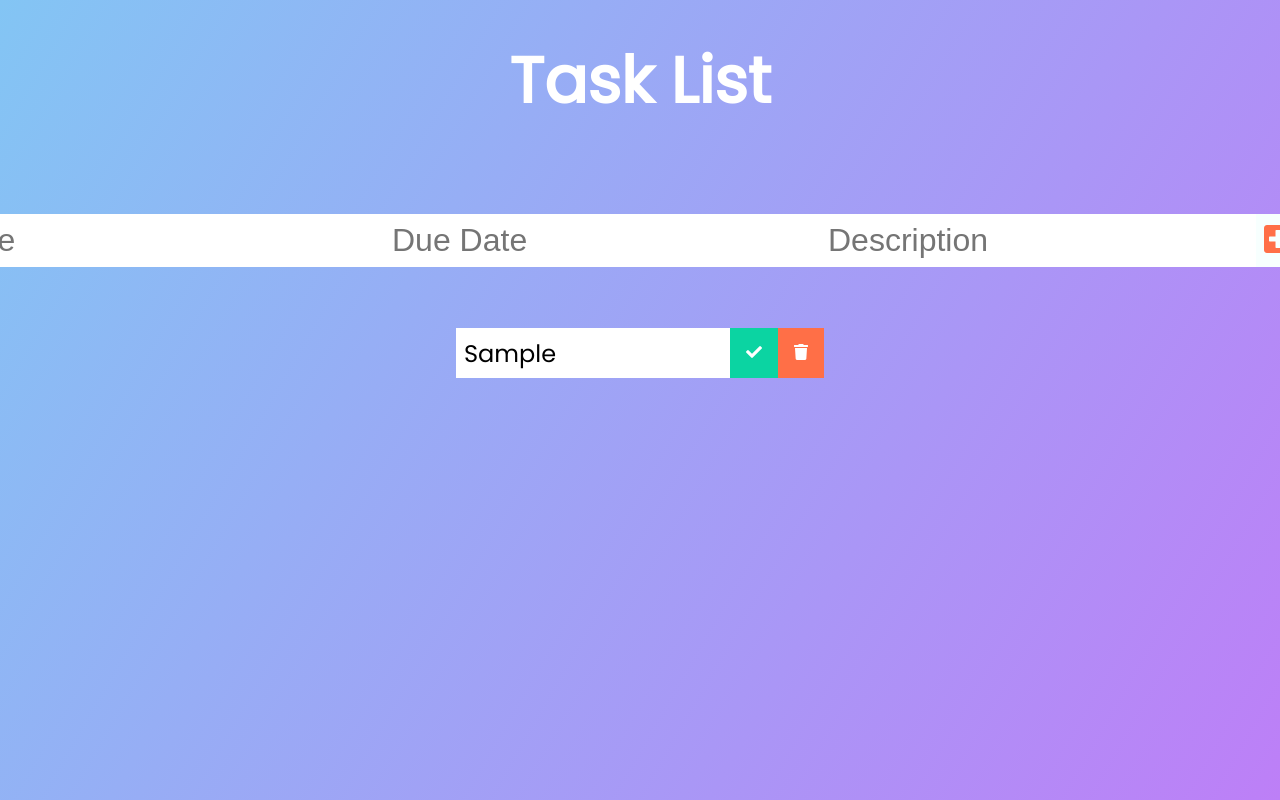
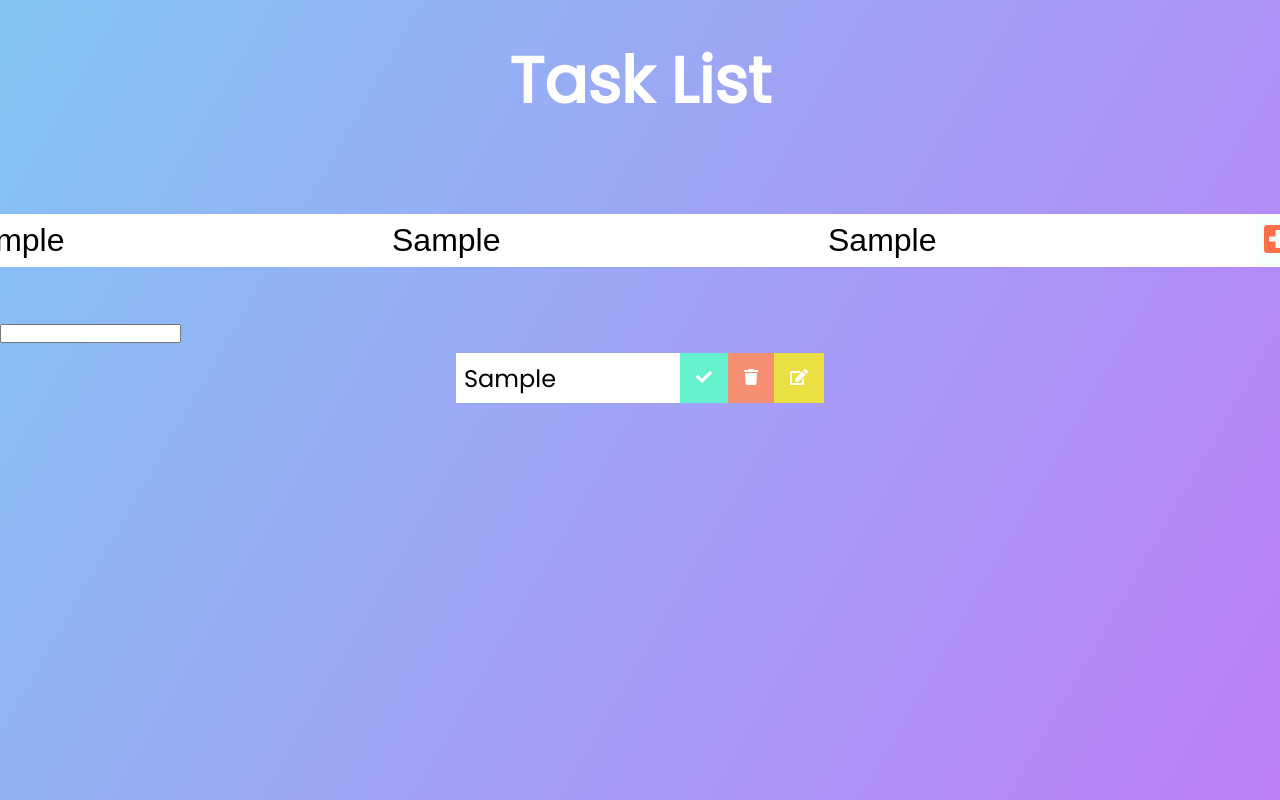
Before and after one commit to jesdone/jesd-todo-list, a React (Create React App) app: page / in a window 1280 px wide. Both pictures are taken after typing "Sample", "Sample", "Sample" into the empty fields and a click on the button 1278 px from the left and 240 px from the top of the page. Built offline with nearby package versions, Linux system fonts and the light colour scheme.

Commit message:
Everything except the edit

```diff
--- a/src/App.css
+++ b/src/App.css
@@ -69,7 +69,7 @@ form button:hover {
 .complete-btn,
 .edit-btn
 {
-  background: #ff6f47;
+  background: #f68e71;
   color: white;
   border: none;
   padding: 1rem;
@@ -77,7 +77,7 @@ form button:hover {
   font-size: 1rem;
 }
 .complete-btn {
-  background: rgb(11, 212, 162);
+  background: rgb(102, 241, 207);
 }
 .edit-btn {
   background: rgb(235, 224, 67);
@@ -120,7 +120,7 @@ select {
   overflow: hidden;
 }
 select {
-  color: #ff6f47;
+  color: #f38b6e;
   font-family: "Poppins", sans-serif;
   cursor: pointer;
   width: 12rem;
--- a/src/App.js
+++ b/src/App.js
@@ -2,11 +2,17 @@ import React, {useState, useEffect} from "react";
 import "./App.css"
 import Form from "./components/Form";
 import TodoList from "./components/TodoList";
+import CustomInput from "./components/CustomInput";
+
 
 function App(){
 
   //State
-  const [inputText, setInputText] = useState("");
+  const [formData, setFormData] = useState({
+    title: "",
+    duedate:"",
+    description:"",
+  });
   const [todos, setTodos] = useState([]);
   const [status, setStatus] = useState('all');
   const [filteredTodos, setFilteredTodos] = useState([]);
@@ -36,6 +42,19 @@ function App(){
     }
   }
 
+  const handleInputChange = (e) => {
+    const {title, value} = e.target;
+    setFormData((prevFormData) => ({
+      ...prevFormData,
+      [title]: value,
+    }));
+  };
+
+  const handleSubmit = (e) => {
+    e.preventDefault();
+    console.log(formData);
+  }
+
   //Save to Local
   const saveLocalTodos = () => {
       localStorage.setItem('todos', JSON.stringify(todos))
@@ -56,13 +75,20 @@ return(
   <h1>Task List</h1>
   </header>
 <Form
-inputText={inputText}
+formData={formData}
 todos={todos}
 setTodos={setTodos}
-setInputText={setInputText}
+setFormData={setFormData}
 setStatus={setStatus}
+handleInputChange={handleInputChange}
+handleSubmit={handleSubmit}
 />
-<TodoList filteredTodos={filteredTodos}
+<CustomInput />
+
+<TodoList
+formData={formData}
+setFormData={setFormData}
+filteredTodos={filteredTodos}
 setTodos={setTodos}
 todos={todos}
 />
--- /dev/null
+++ b/src/components/CustomInput.js
@@ -0,0 +1,17 @@
+import React from 'react'
+
+const CustomInput = ({...props}) => {
+  return (
+    <div>
+        <input
+        type={props.type}
+        placeholder={props.placeholder}
+        value={props.value}
+        onChange={props.onChange}
+        name={props.name}
+        />
+    </div>
+  )
+}
+
+export default CustomInput
--- a/src/components/Form.js
+++ b/src/components/Form.js
@@ -1,31 +1,68 @@
 import React from 'react'
+import CustomInput from './CustomInput';
 
-const Form = ({setInputText, todos, setTodos, inputText, setStatus}) => {
-  const inputTextHandler =(e) => {
-    setInputText(e.target.value);
+const Form = ({todos, setTodos, inputText, setStatus, formData, setFormData}) => {
+  const formDataHandler =(e) => {
+    setFormData(e.target.value);
+
   };
   const submitTodoHandler = (e) => {
     e.preventDefault();
     setTodos([
-    ...todos,{text: inputText, completed: false, id: Math.random() * 1000}
+    ...todos,{text: formData, completed: false, id: Math.random() * 1000}
   ]);
-  setInputText("");
+  setFormData("");
   };
+  // const handleInputChange = (e) => {
+  //   const {title, value} = e.target;
+  //   setFormData((prevFormData) => ({
+  //     ...prevFormData,
+  //     [title]: value,
+  //   }));
+  // };
   const statusHandler = (e) => {
     setStatus(e.target.value);
   }
+  const handleSubmit = (e) => {
+    e.preventDefault();
+    console.log(formData);
+  }
+
   return (
-    <form>
-      {/* value={inputText} update ui*/}
-    {/* <input  value={inputText} onChange={inputTextHandler} type="text" className="todo-input" /> */}
-    <input value={inputText} onChange={inputTextHandler} type="text" name="title" placeholder="Title" className="todo-input"/>
+    <>
+  <main>
+    <form onSubmit={handleSubmit}>
+      <CustomInput
+        onChange={formDataHandler}
+        value={formData.name}
+        type={'text'}
+        name="title"
+        placeholder={"Title"}
+      />
+        <CustomInput
+        onChange={formDataHandler}
+        value={formData.name}
+        type={'text'}
+        name="duedate"
+        placeholder={"DueDate"}
+      />
+          <CustomInput
+        onChange={formDataHandler}
+        value={formData.name}
+        type={'text'}
+        name="description"
+        placeholder={"Description"}
+      />
+          <button onClick={submitTodoHandler} className="todo-button" type="submit">
+      <i className="fas fa-plus-square"></i>
+    </button>
 
-    <input value={inputText} onChange={inputTextHandler} type="text" name="due_date" placeholder="Due Date" className="todo-input"/>
-
-    <input value={inputText} onChange={inputTextHandler} type="text" name="description" placeholder="Description" className="todo-input"/>
+{/* <input value={formData} onChange={formDataHandler} type="text" name="title" placeholder="Title" className="todo-input"/>
     <button onClick={submitTodoHandler} className="todo-button" type="submit">
       <i className="fas fa-plus-square"></i>
-    </button>
+    </button> */}
+    {/* <input value={formData} onChange={formDataHandler} type="text" name="due_date" placeholder="Due Date" className="todo-input"/>
+    <input value={formData} onChange={formDataHandler} type="text" name="description" placeholder="Description" className="todo-input"/> */}
     <div className="select">
       <select onChange={statusHandler} name="todos" className="filter-todo">
         <option value="all">All</option>
@@ -34,6 +71,8 @@ const Form = ({setInputText, todos, setTodos, inputText, setStatus}) => {
       </select>
     </div>
   </form>
+  </main>
+  </>
   )
 }
 
--- a/src/components/Todo.js
+++ b/src/components/Todo.js
@@ -16,17 +16,15 @@ const Todo = ({text, todo, todos, setTodos}) => {
         })
         );
     };
-    // const editHandler = ({text, todo, todos, setTodos}) => {
-        // setTodos(todos.map(item => {
-        //     if(item.id === todo.id){
-        //         return {
-                    // ...item, text: !item.text
-            //     }
-            // }
-    //             return item;
-    //     })
-    //     );
-    // }
+
+    const editHandler = (id) => {
+        setTodos(
+          todos.map((todo) =>
+            todo.id === id ? { ...todo, isEditing: !todo.isEditing } : todo
+          )
+        );
+      }
+
 
   return (
     <div className='todo'>
@@ -35,8 +33,8 @@ const Todo = ({text, todo, todos, setTodos}) => {
             </i></button>
         <button onClick={deleteHandler} className='trash-btn'><i className='fas fa-trash'>
             </i></button>
-        {/* <button onClick={editHandler} className='edit-btn'><i className='fas fa-edit'>
-            </i></button> */}
+        <button onClick={editHandler} className='edit-btn'><i className='fas fa-edit'>
+            </i></button>
     </div>
   )
 }
```
